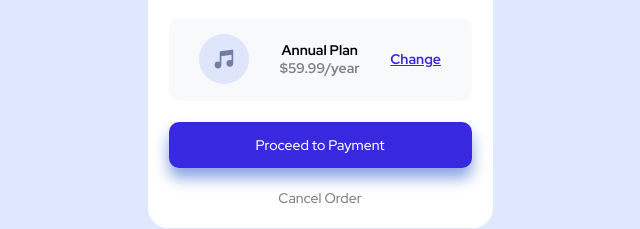
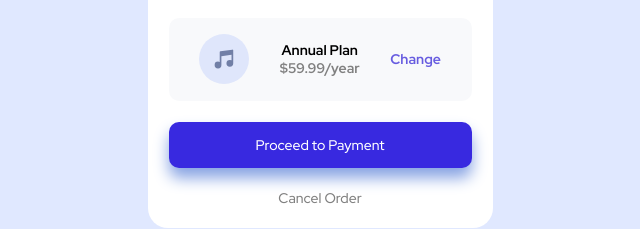
Before and after one commit to aljager1983/order-summary-component, a plain HTML site: page index.html in a window 1280 px wide. In both pictures the pointer is over the element "Change". Shown: the part 432-661 px from the top of the page, 320-960 px from the left. Drawn offline with Linux system fonts and the light colour scheme.

Commit message:
commit 4

```diff
--- a/styles.css
+++ b/styles.css
@@ -68,6 +68,8 @@ h4 {
 
 h4:hover {
     cursor:pointer;
+    text-decoration: none;
+    color: var(--OpaBrightblue);
 }
 p {
     font-size: 1rem;
```
Also changed, not shown: screenshot.JPG (added), 1 other file.
